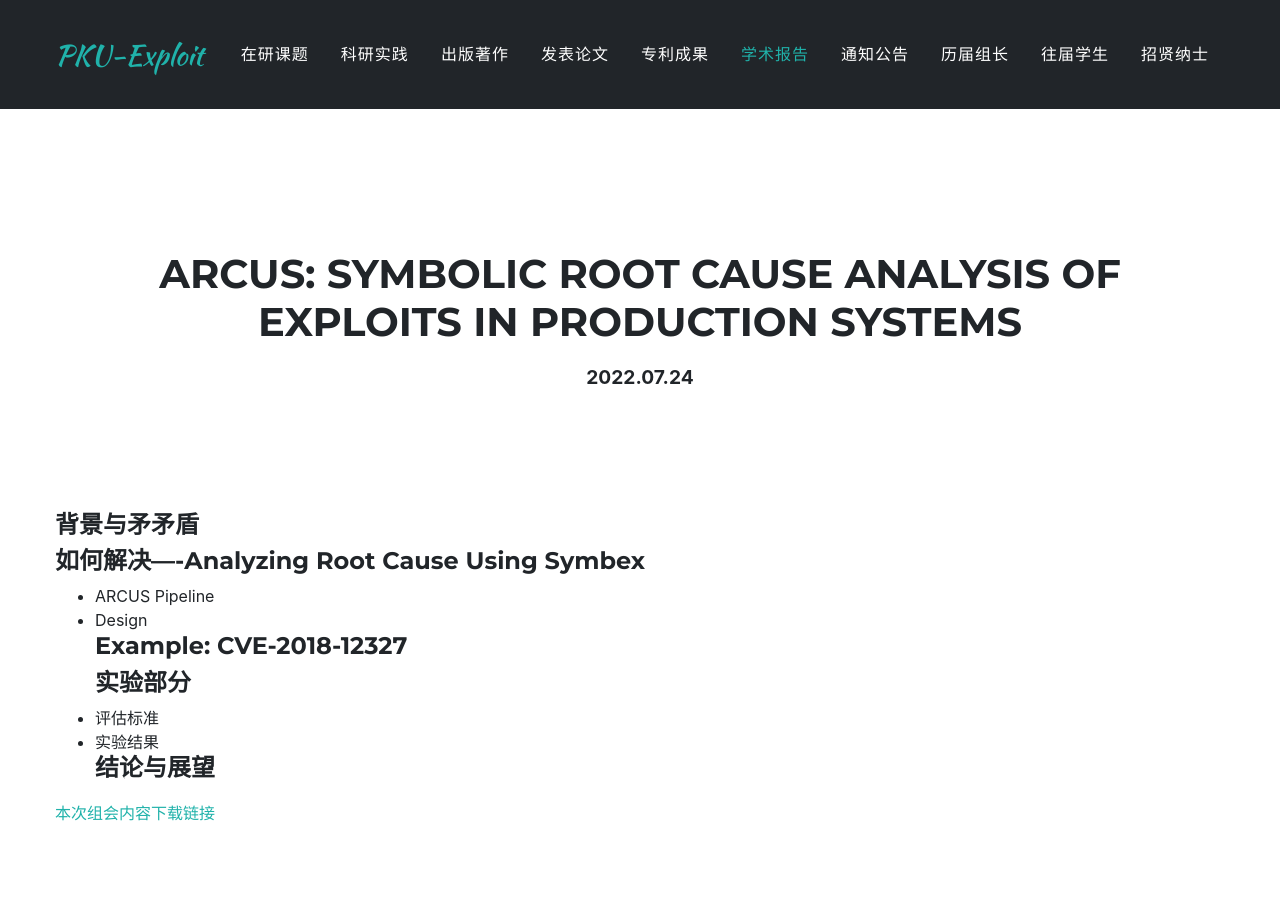
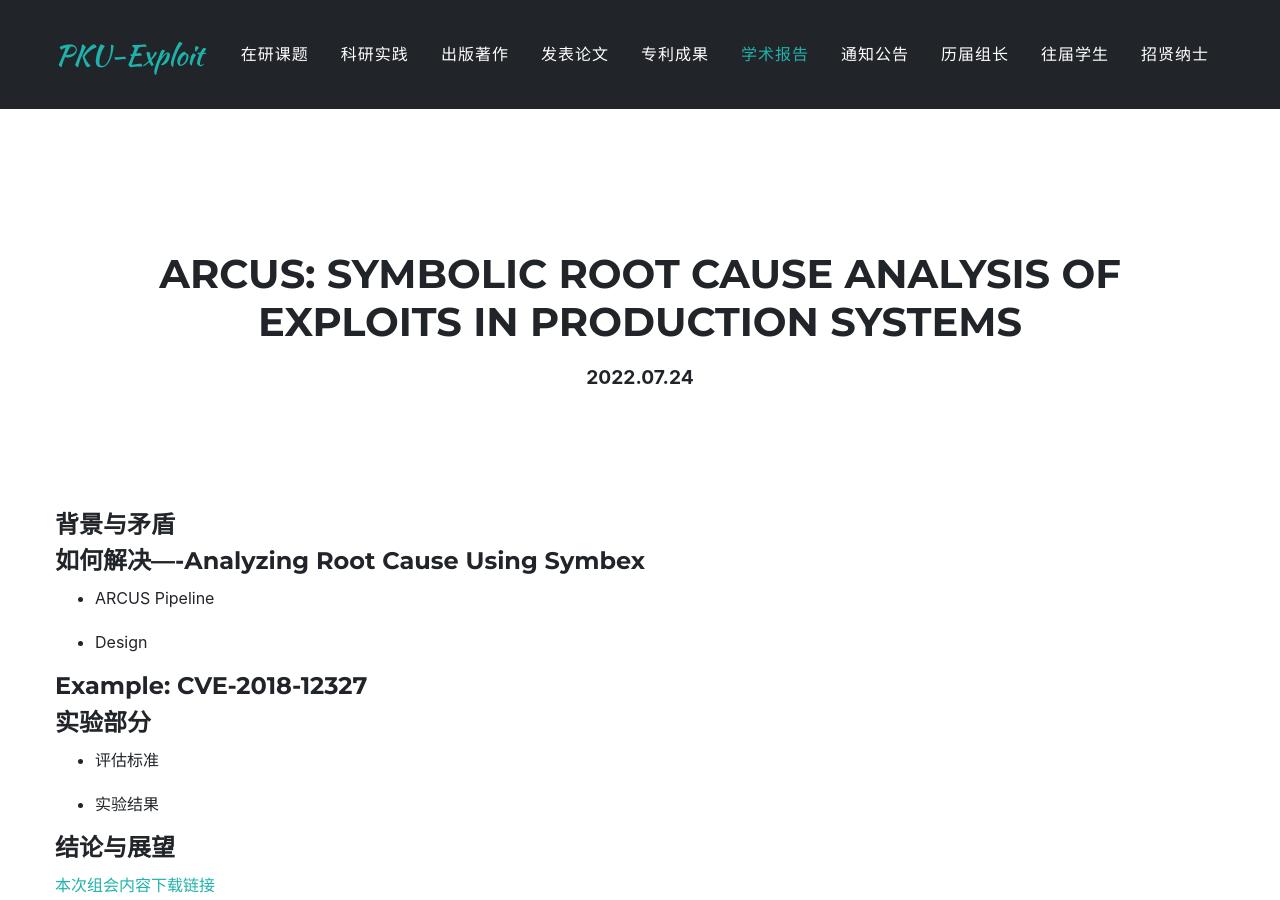
Before and after one commit to xxycfhb/xxycfhb.github.io, a Jekyll site: the page built from _posts/seminar/2022-7-24-seminar-43.md, in a window 1280 px wide and 900 px high. Built offline with Jekyll 4.4.1, drawn with Linux system fonts in a browser that asks for light colours; some web fonts are replaced.

```diff
--- a/_posts/seminar/2022-7-24-seminar-43.md
+++ b/_posts/seminar/2022-7-24-seminar-43.md
@@ -9,16 +9,23 @@ permalink: /:categories/:year/:month/:day/:title
 categories:
   - seminar
 ---
-#### 背景与⽭矛盾
+#### 背景与矛盾
 
 #### 如何解决----Analyzing Root Cause Using Symbex
 
 + ARCUS Pipeline
+
 + Design
+
 #### Example: CVE-2018-12327
+
 #### 实验部分
+
 + 评估标准
+
 + 实验结果
+
 #### 结论与展望
 
+
 [本次组会内容下载链接](https://github.com/xxycfhb/pku_exploit_files/blob/main/seminar/ARCUS%20Symbolic%20Root%20Cause%20Analysis%20of%20Exploits%20in%20Production%20Systems.pdf)
```
